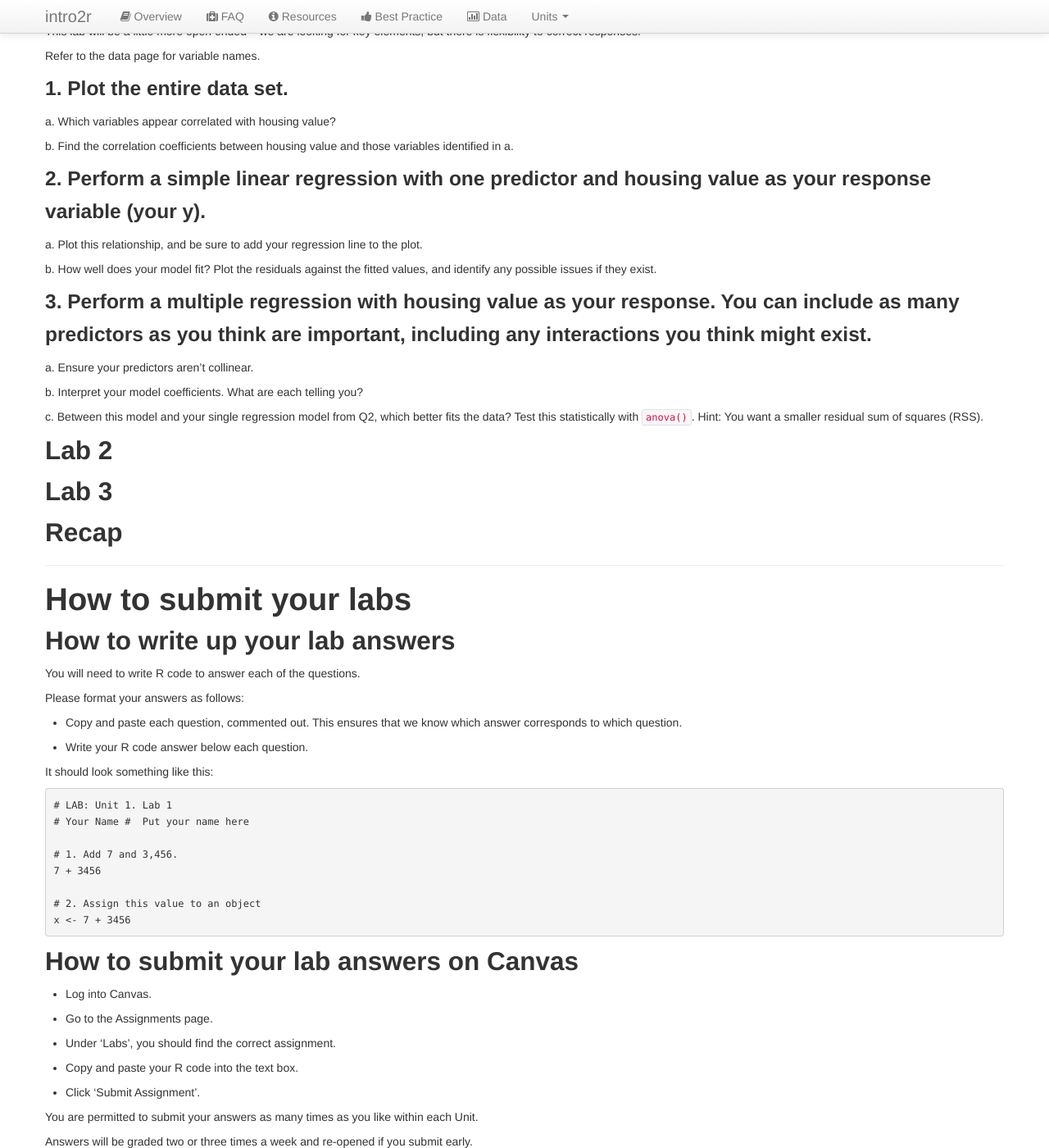
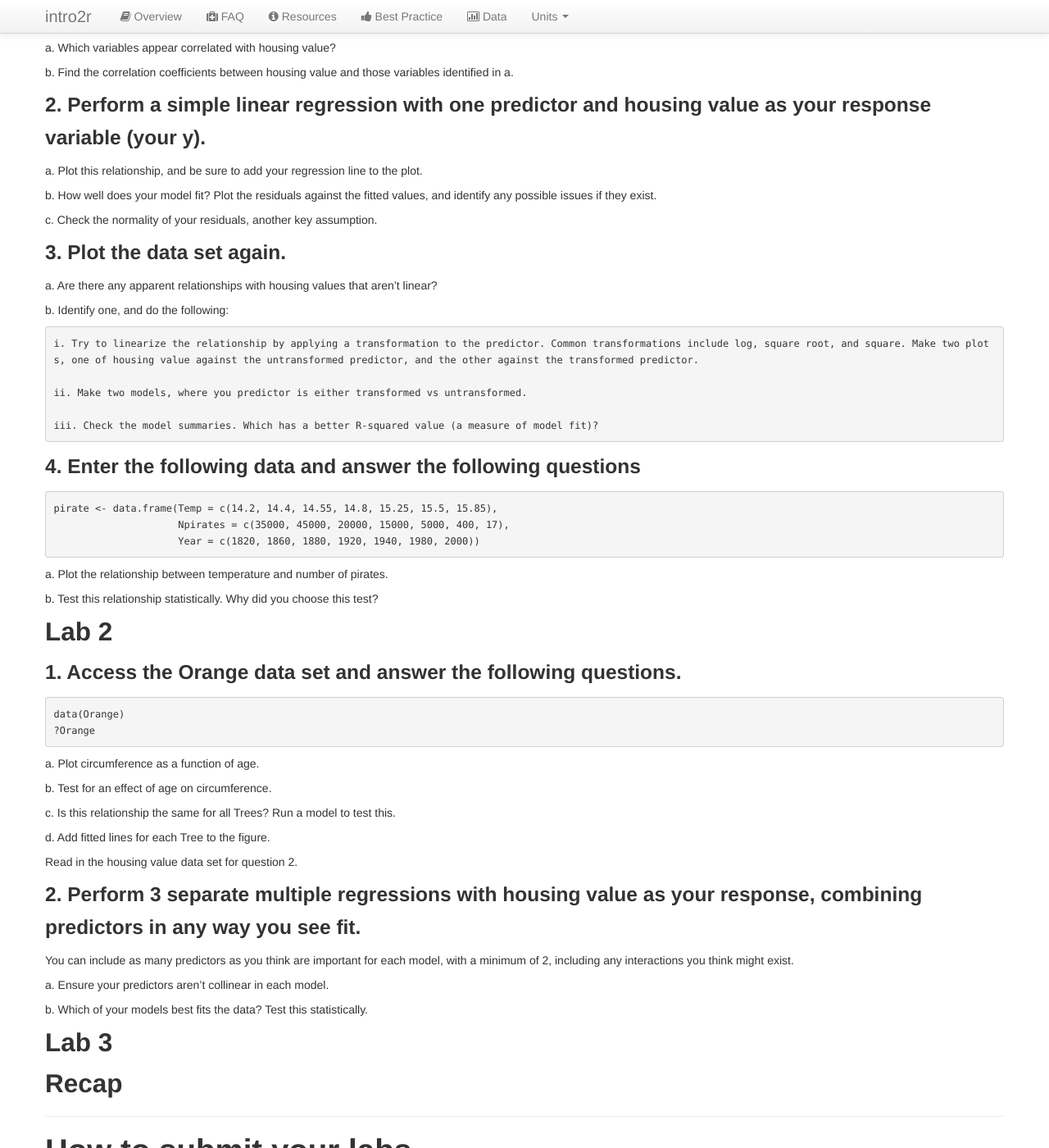
Before and after one commit to intro2r/intro2r, a Jekyll site: the page built from unit4/labs.md, in a window 1280 px wide and 1400 px high, scrolled down 404 px. Shown: the whole window at 82% size. Built offline with Jekyll 4.4.1, drawn with Linux system fonts in a browser that asks for light colours; our own code applies the rules of GitHub Pages for plain Markdown files; some of the changed text lies outside the part shown.

Commit message:
Update labs.md

````diff
--- a/unit4/labs.md
+++ b/unit4/labs.md
@@ -1,35 +1,27 @@
 ---
 layout: default
-title: Unit 3: Labs
+title: Unit 4: Labs
 ---
 
 
-# Unit 3. Analyzing Grouped Data: Labs
+# Unit 4. Analyzing Continuous Data: Labs
 
 These labs test and build on the material presented in the SWIRL lessons.
 
-Scroll down or click [here](../unit3/labs.html#how-to-submit-your-labs) to to check how to submit them.
+Scroll down or click [here](../unit4/labs.html#how-to-submit-your-labs) to to check how to submit them.
 
 ## Due Dates
 
-Lab 1 and 2: 2018-10-05 23:58
+Lab 1 and 2: 2018-10-26 23:58
 
-Lab 3 and recap: 2018-10-12 23:58
+Lab 3 and recap: 2018-11-02 23:58
 
-(no best practice lab)
 
  - - -
 
-
 ## Lab 1
 
-Read in the housing value [data set](http://www.intro2r.info/data/) and answer the following questions.
-
-This lab will be a little more open ended – we are looking for key elements, but there is flexibility to correct responses.
-
-Refer to the data page for variable names.
-
-
+Read in the housing value [data set](http://www.intro2r.info/data/) for questions 1-3.
 
 ### 1. Plot the entire data set.
 
@@ -37,26 +29,69 @@ Refer to the data page for variable names.
 
   b. Find the correlation coefficients between housing value and those variables identified in a.
 
-
-
 ### 2. Perform a simple linear regression with one predictor and housing value as your response variable (your y).
 
   a. Plot this relationship, and be sure to add your regression line to the plot.
 
   b. How well does your model fit? Plot the residuals against the fitted values, and identify any possible issues if they exist.
 
+  c. Check the normality of your residuals, another key assumption.
 
-### 3. Perform a multiple regression with housing value as your response. You can include as many predictors as you think are important, including any interactions you think might exist.
+### 3. Plot the data set again.
 
-  a. Ensure your predictors aren’t collinear.
+  a. Are there any apparent relationships with housing values that aren’t linear?
 
-  b. Interpret your model coefficients. What are each telling you?
+  b. Identify one, and do the following:
 
-  c. Between this model and your single regression model from Q2, which better fits the data? Test this statistically with `anova()`. Hint: You want a smaller residual sum of squares (RSS).
+    i. Try to linearize the relationship by applying a transformation to the predictor. Common transformations include log, square root, and square. Make two plots, one of housing value against the untransformed predictor, and the other against the transformed predictor.
+
+    ii. Make two models, where you predictor is either transformed vs untransformed.
+
+    iii. Check the model summaries. Which has a better R-squared value (a measure of model fit)?
+
+### 4. Enter the following data and answer the following questions
+
+```
+pirate <- data.frame(Temp = c(14.2, 14.4, 14.55, 14.8, 15.25, 15.5, 15.85),
+                     Npirates = c(35000, 45000, 20000, 15000, 5000, 400, 17),
+                     Year = c(1820, 1860, 1880, 1920, 1940, 1980, 2000))
+```
+
+  a. Plot the relationship between temperature and number of pirates.
+
+  b. Test this relationship statistically. Why did you choose this test?
 
 
 
 ## Lab 2
+
+### 1. Access the Orange data set and answer the following questions.
+
+```
+data(Orange)
+?Orange
+```
+
+  a. Plot circumference as a function of age.
+
+  b. Test for an effect of age on circumference.
+
+  c. Is this relationship the same for all Trees? Run a model to test this.
+
+  d. Add fitted lines for each Tree to the figure.
+
+
+
+Read in the housing value data set for question 2.
+
+### 2. Perform 3 separate multiple regressions with housing value as your response, combining predictors in any way you see fit.
+
+You can include as many predictors as you think are important for each model, with a minimum of 2, including any interactions you think might exist.
+
+  a. Ensure your predictors aren’t collinear in each model.
+
+  b. Which of your models best fits the data? Test this statistically.
+
 
 
 
````
